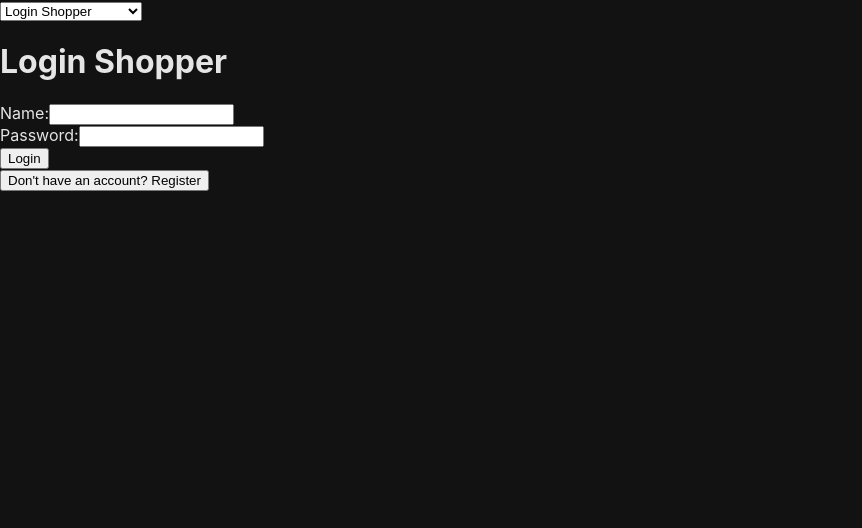
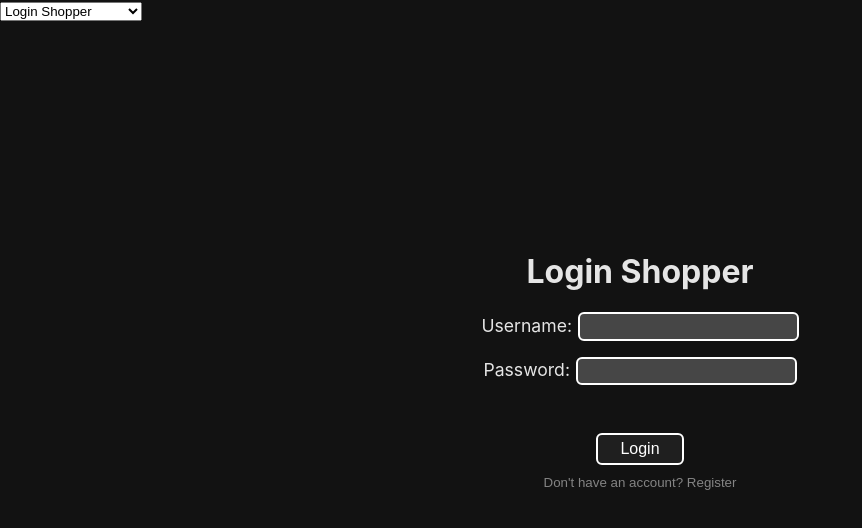
Before and after one commit to EggbertFluffle/ShopCompFrontend, a Next.js app: page / in a window 1280 px wide. Both pictures are taken after a click on the button "Already have an account? Login". Shown: the top 528 px of the page, without its empty margins (0-862 px from the left). Built offline with nearby package versions, Linux system fonts and the light colour scheme; no server answers.

Commit message:
login page simple css

```diff
--- a/src/app/components/login-shopper/LoginShopper.tsx
+++ b/src/app/components/login-shopper/LoginShopper.tsx
@@ -39,29 +39,34 @@ export default function LoginShopper({
 
 	return (
 		<div>
-			<div>
+			<div className="login-section">
 				<h1>Login Shopper</h1>
 
 				{loginError != "" ? <p>{loginError}</p> : <></>}
 
 				<form ref={formRef} onSubmit={handleSubmit}>
-					<label>
-						Name:
+					<label className="credentials-input">
+						Username:
 						<input type="text" name="username" />
 					</label>
 					<br />
-					<label>
+					<label className="credentials-input">
 						Password:
 						<input type="password" name="password" />
 					</label>
 					<br />
-					<button type="submit">Login</button>
+					<button className="login-button" type="submit">
+						Login
+					</button>
 				</form>
-			</div>
-			<div>
-				<button onClick={() => setState("register-shopper")}>
-					Don't have an account? Register
-				</button>
+				<div>
+					<button
+						className="switch-link"
+						onClick={() => setState("register-shopper")}
+					>
+						Don't have an account? Register
+					</button>
+				</div>
 			</div>
 		</div>
 	);
--- a/src/app/components/login-shopper/page.css
+++ b/src/app/components/login-shopper/page.css
@@ -0,0 +1,65 @@
+.login-section {
+    width: 100%;
+    max-width: 350px;
+    margin: 0 auto;
+    min-height: 85vh; /*keep 85*/
+    display: flex;
+    flex-direction: column;
+    justify-content: center;
+    text-align: center;
+}
+
+.credentials-input {
+    margin-bottom: 2rem;
+    /* space between each field */
+    font-size: 1.1rem;
+}
+
+.credentials-input input {
+    margin-bottom: 1rem;
+    margin-left: 0.4rem;
+    padding: 0.2rem;
+    background-color: rgb(70, 70, 70);
+    border-radius: 6px;
+    border-style: solid;
+    border-color: white;
+    border-width: 2px;
+    color: white;
+    padding-left: 6px;
+    font-size: 1rem;
+}
+
+.login-button{
+    margin-top: 2rem;
+    background-color: #1f1f1f;
+    border-radius: 6px;
+    border-style: solid;
+    border-color: white;
+    border-width: 2px;
+    color: white;
+    padding: 0.3rem 1.4rem 0.3rem 1.4rem;
+    font-size: 1rem;
+    cursor: pointer;
+    transition: background-color 0.2s ease, transform 0.15s ease;
+}
+
+.login-button:hover {
+    background-color: #393939;
+    transform: translateY(-2px);
+}
+
+.switch-link{
+    margin-top: 0.6rem;
+    background: none;
+    background-color: transparent;
+    background-color: none;
+    border-style: none;
+    color: rgb(132, 132, 132);
+    cursor: pointer;
+    transition: color 0.2s ease, transform 0.15s ease;
+}
+
+.switch-link:hover {
+    transform: translateY(-2px);
+    color: rgb(234, 234, 234);
+}
```
